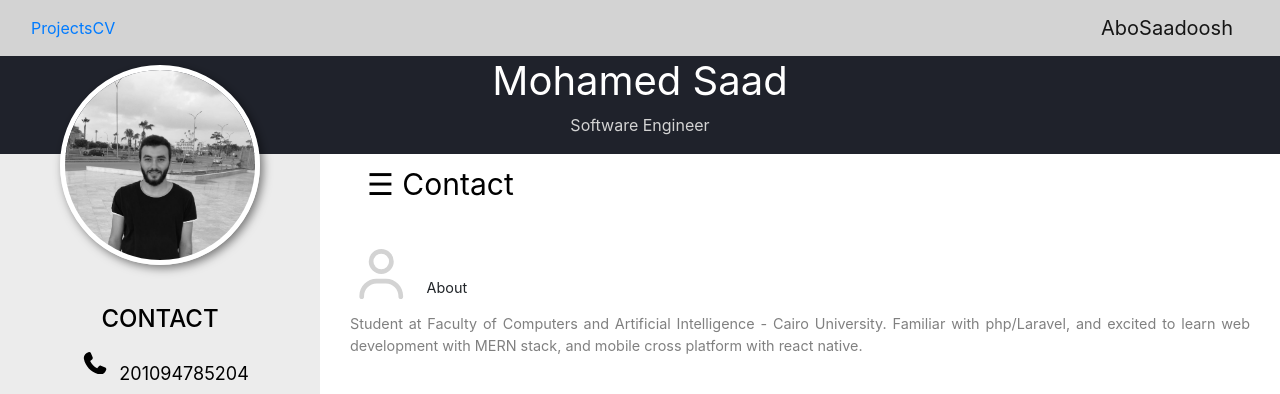
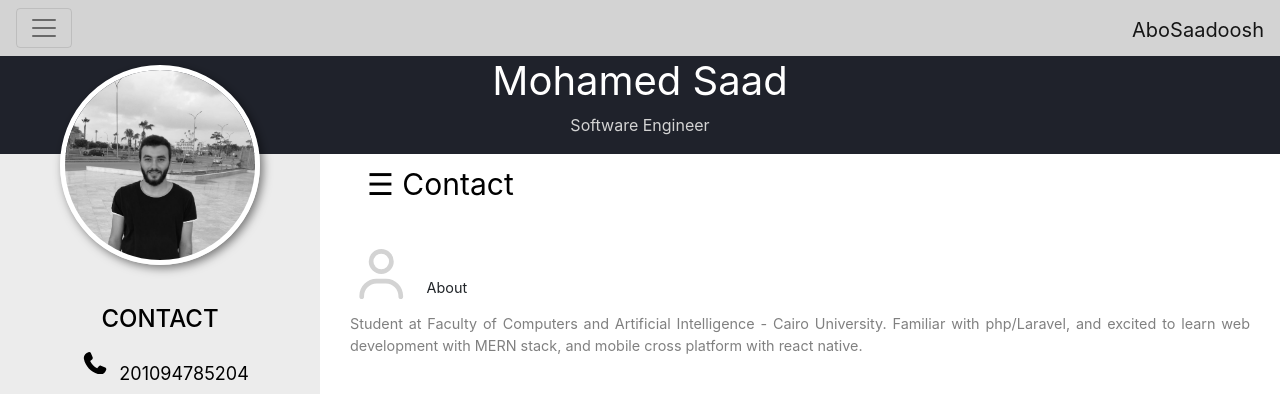
Before and after one commit to ibnsaadoosh/portfolio, a website: page cv.html in a window 1280 px wide. Shown: the top 394 px of the page. Drawn offline with nearby package versions, Linux system fonts and the light colour scheme.

Commit message:
stable version after better handling of navbar

```diff
--- a/cv.html
+++ b/cv.html
@@ -42,22 +42,22 @@
         </div>
 
     </nav> -->
-    <nav class="navbar navbar-light navbar-expand-sm"> <!-- To create an inverted navbar with a black background and with white text -->
-        <div class="container-fluid">
+    <nav class="container-fluid navbar navbar-light "> <!-- To create an inverted navbar with a black background and with white text -->
                 <button class="navbar-toggler" type="button" data-toggle="collapse" data-target="#my-navbar">
                     <span class="navbar-toggler-icon"></span>
                 </button>
                 <!-- menu -->
                 <div class="collapse navbar-collapse" id="my-navbar">
                     <ul class="navbar-nav">
-                    <li class="nav-item"><a href="./index.html">Projects</a></li>
-                    <li class="nav-item active"><a href="#">CV</a></li>
+                        <li class="nav-item active"><a class="nav-link" href="#"><span class="fa fa-home"></span>Projects</a></li>
+                        <li class="nav-item"><a class="nav-link" href="./cv.html"><span class="fa fa-file"></span>CV</a></li>
                     </ul>
                 </div>
+
+
                 <!-- logo -->
                 <div class="navbar-header">
                     <a href="#" class="navbar-brand">AboSaadoosh</a>
-            </div>
                 </div>
 
     </nav>
--- a/nav.css
+++ b/nav.css
@@ -2,6 +2,12 @@ nav {
     background-color: lightgray;
   }
 
-  .left-side {
+.navbar {
+    position: relative;
+}
 
-  }
+.navbar-header {
+    position: absolute;
+    right: 0;
+    top: 10px;
+}
```
Also changed, not shown: index.html (+2 -2 lines). Lines whose indentation alone changed are shown as unchanged.
